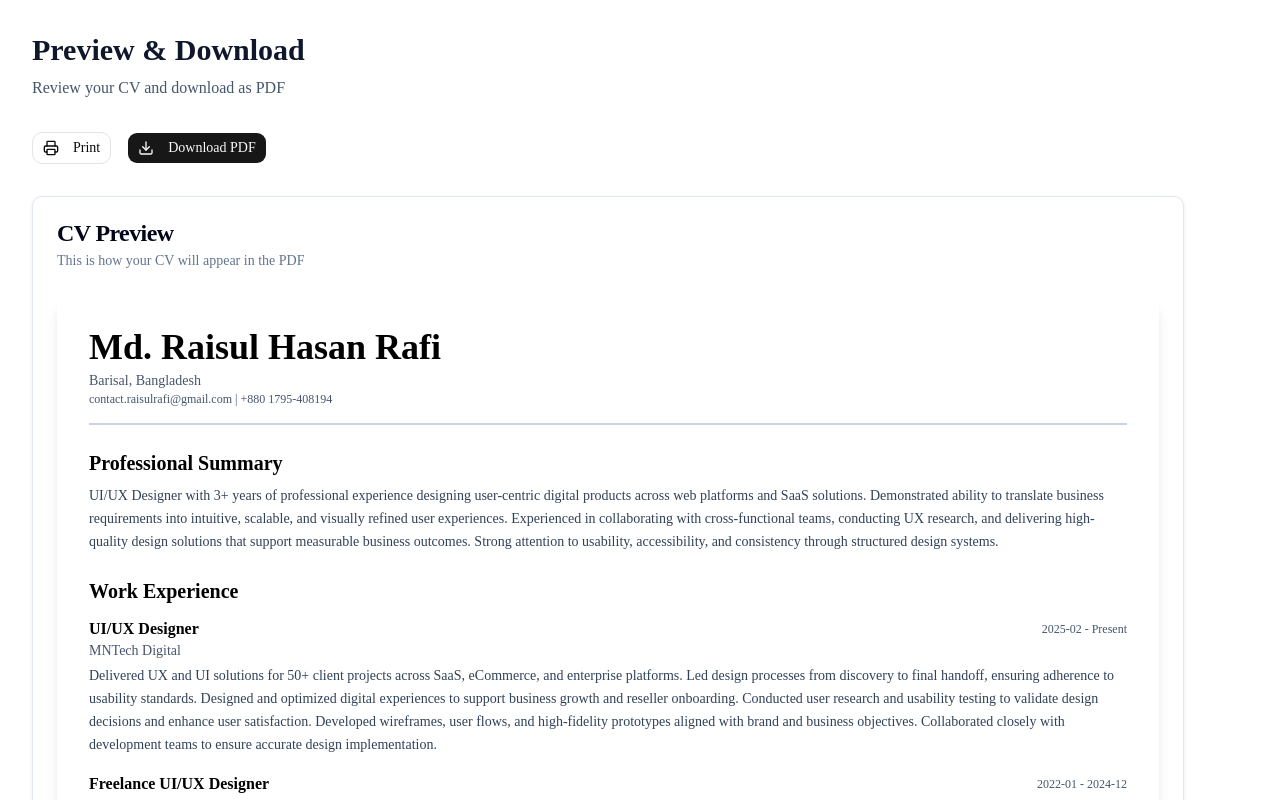
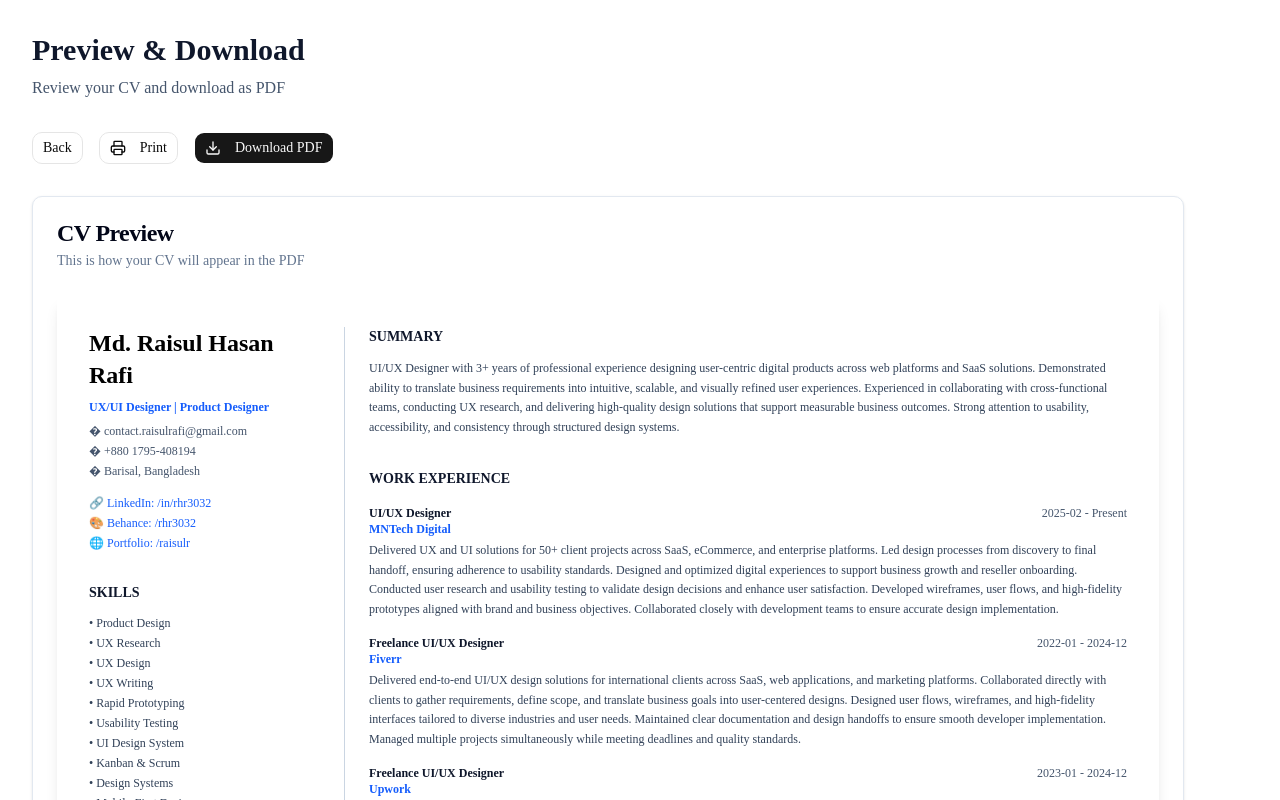
Before and after one commit to rhr3032/resumer, a Next.js app: page /dashboard/preview in a window 1280 px wide. Built offline with nearby package versions, Linux system fonts and the light colour scheme.

Commit message:
feat: add professional title field to CV data and update Edit and Preview pages

```diff
--- a/app/dashboard/edit/page.tsx
+++ b/app/dashboard/edit/page.tsx
@@ -277,6 +277,17 @@ export default function EditPage() {
                   value={cvData.personalInfo.lastName}
                   onChange={(e) =>
                     handlePersonalInfoChange("lastName", e.target.value)
+                  }
+                />
+              </div>
+              <div className="col-span-2 space-y-2">
+                <Label htmlFor="title">Professional Title</Label>
+                <Input
+                  id="title"
+                  placeholder="e.g., UX/UI Designer | Product Designer"
+                  value={cvData.personalInfo.title || ""}
+                  onChange={(e) =>
+                    handlePersonalInfoChange("title", e.target.value)
                   }
                 />
               </div>
@@ -808,9 +819,6 @@ export default function EditPage() {
 
       {/* Action Buttons */}
       <div className="flex gap-4 sticky bottom-0 bg-slate-50 dark:bg-slate-900 p-4 rounded-lg">
-        <Button variant="outline" onClick={() => window.history.back()}>
-          Back
-        </Button>
         <Button className="flex-1" onClick={handleContinue}>
           Continue to Template Selection
         </Button>
--- a/app/dashboard/preview/page.tsx
+++ b/app/dashboard/preview/page.tsx
@@ -16,23 +16,113 @@ import { Download, Printer } from "lucide-react"
 
 function CVPreview({ data }: { data: any }) {
   return (
-    <div className="space-y-6 bg-white p-8 text-black">
-      {/* Header */}
-      <div className="border-b-2 border-slate-300 pb-4">
-        <h1 className="text-4xl font-bold">
+    <div className="flex bg-white p-8 text-black" style={{ minHeight: "100vh" }}>
+      {/* Left Sidebar */}
+      <div className="w-64 border-r border-slate-300 pr-6 space-y-8">
+        {/* Profile Header */}
+        <div className="space-y-2 mb-8">
+          <h1 className="text-2xl font-bold">
             {data.personalInfo.firstName} {data.personalInfo.lastName}
           </h1>
-        <p className="mt-1 text-sm text-slate-600">{data.personalInfo.location}</p>
-        <p className="text-xs text-slate-600">
-          {data.personalInfo.email} | {data.personalInfo.phone}
+          <p className="text-xs text-blue-600 font-semibold">
+            {data.personalInfo.title || "Professional"}
           </p>
+          <div className="text-xs space-y-1 text-slate-600">
+            <p>� {data.personalInfo.email}</p>
+            <p>� {data.personalInfo.phone}</p>
+            <p>� {data.personalInfo.location}</p>
+          </div>
+          <div className="text-xs space-y-1 text-blue-600 pt-2">
+            {data.personalInfo.socialLinks?.linkedin && (
+              <p>🔗 LinkedIn: {data.personalInfo.socialLinks.linkedin}</p>
+            )}
+            {data.personalInfo.socialLinks?.behance && (
+              <p>🎨 Behance: {data.personalInfo.socialLinks.behance}</p>
+            )}
+            {data.personalInfo.socialLinks?.portfolio && (
+              <p>🌐 Portfolio: {data.personalInfo.socialLinks.portfolio}</p>
+            )}
+          </div>
         </div>
 
+        {/* Skills */}
+        {data.skills && data.skills.length > 0 && (
+          <div>
+            <h3 className="text-sm font-bold mb-3 text-slate-900 uppercase">Skills</h3>
+            <div className="space-y-1">
+              {data.skills.map((skill: string, idx: number) => (
+                <p key={idx} className="text-xs text-slate-700">
+                  • {skill}
+                </p>
+              ))}
+            </div>
+          </div>
+        )}
+
+        {/* Languages */}
+        {data.languages && data.languages.length > 0 && (
+          <div>
+            <h3 className="text-sm font-bold mb-3 text-slate-900 uppercase">Languages</h3>
+            <div className="space-y-1">
+              {data.languages.map((lang: string, idx: number) => (
+                <p key={idx} className="text-xs text-slate-700">
+                  • {lang}
+                </p>
+              ))}
+            </div>
+          </div>
+        )}
+
+        {/* Design Tools */}
+        {data.designTools && data.designTools.length > 0 && (
+          <div>
+            <h3 className="text-sm font-bold mb-3 text-slate-900 uppercase">Design Tools</h3>
+            <div className="space-y-1">
+              {data.designTools.map((tool: string, idx: number) => (
+                <p key={idx} className="text-xs text-slate-700">
+                  • {tool}
+                </p>
+              ))}
+            </div>
+          </div>
+        )}
+
+        {/* Development Tools */}
+        {data.developmentTools && data.developmentTools.length > 0 && (
+          <div>
+            <h3 className="text-sm font-bold mb-3 text-slate-900 uppercase">Dev Tools</h3>
+            <div className="space-y-1">
+              {data.developmentTools.map((tool: string, idx: number) => (
+                <p key={idx} className="text-xs text-slate-700">
+                  • {tool}
+                </p>
+              ))}
+            </div>
+          </div>
+        )}
+
+        {/* Interests */}
+        {data.interests && data.interests.length > 0 && (
+          <div>
+            <h3 className="text-sm font-bold mb-3 text-slate-900 uppercase">Interests</h3>
+            <div className="space-y-1">
+              {data.interests.map((interest: string, idx: number) => (
+                <p key={idx} className="text-xs text-slate-700">
+                  • {interest}
+                </p>
+              ))}
+            </div>
+          </div>
+        )}
+      </div>
+
+      {/* Main Content */}
+      <div className="flex-1 pl-6 space-y-8">
         {/* Professional Summary */}
         {data.personalInfo.summary && (
           <div>
-          <h2 className="mb-2 text-xl font-bold">Professional Summary</h2>
-          <p className="text-sm leading-relaxed text-slate-700">
+            <h2 className="text-sm font-bold mb-3 text-slate-900 uppercase">Summary</h2>
+            <p className="text-xs leading-relaxed text-slate-700">
               {data.personalInfo.summary}
             </p>
           </div>
@@ -41,18 +131,18 @@ function CVPreview({ data }: { data: any }) {
         {/* Experience */}
         {data.experience.length > 0 && (
           <div>
-          <h2 className="mb-3 text-xl font-bold">Work Experience</h2>
+            <h2 className="text-sm font-bold mb-4 text-slate-900 uppercase">Work Experience</h2>
             <div className="space-y-4">
               {data.experience.map((exp: any) => (
                 <div key={exp.id}>
-                <div className="flex items-center justify-between">
-                  <h3 className="font-semibold">{exp.position}</h3>
+                  <div className="flex items-baseline justify-between">
+                    <h3 className="text-xs font-bold text-slate-900">{exp.position}</h3>
                     <span className="text-xs text-slate-600">
                       {exp.startDate} - {exp.endDate}
                     </span>
                   </div>
-                <p className="text-sm text-slate-600">{exp.company}</p>
-                <p className="mt-1 text-sm leading-relaxed text-slate-700">
+                  <p className="text-xs text-blue-600 font-semibold">{exp.company}</p>
+                  <p className="text-xs leading-relaxed text-slate-700 mt-1">
                     {exp.description}
                   </p>
                 </div>
@@ -64,46 +154,40 @@ function CVPreview({ data }: { data: any }) {
         {/* Education */}
         {data.education.length > 0 && (
           <div>
-          <h2 className="mb-3 text-xl font-bold">Education</h2>
+            <h2 className="text-sm font-bold mb-4 text-slate-900 uppercase">Education</h2>
             <div className="space-y-3">
               {data.education.map((edu: any) => (
                 <div key={edu.id}>
-                <div className="flex items-center justify-between">
-                  <h3 className="font-semibold">{edu.degree}</h3>
+                  <div className="flex items-baseline justify-between">
+                    <h3 className="text-xs font-bold text-slate-900">{edu.degree}</h3>
                     <span className="text-xs text-slate-600">{edu.year}</span>
                   </div>
-                <p className="text-sm text-slate-600">{edu.institution}</p>
-                <p className="text-sm text-slate-600">{edu.field}</p>
+                  <p className="text-xs text-blue-600 font-semibold">{edu.institution}</p>
+                  <p className="text-xs text-slate-600">{edu.field}</p>
                 </div>
               ))}
             </div>
           </div>
         )}
 
-      {/* Skills */}
-      {data.skills.length > 0 && (
+        {/* Projects */}
+        {data.projects && data.projects.length > 0 && (
           <div>
-          <h2 className="mb-2 text-xl font-bold">Skills</h2>
-          <div className="flex flex-wrap gap-2">
-            {data.skills.map((skill: string, idx: number) => (
-              <span
-                key={idx}
-                className="rounded bg-slate-100 px-3 py-1 text-xs font-medium text-slate-700"
-              >
-                {skill}
-              </span>
+            <h2 className="text-sm font-bold mb-4 text-slate-900 uppercase">Projects</h2>
+            <div className="space-y-3">
+              {data.projects.map((proj: any) => (
+                <div key={proj.id}>
+                  <h3 className="text-xs font-bold text-slate-900">{proj.title}</h3>
+                  <p className="text-xs text-slate-700">{proj.description}</p>
+                  {proj.tools && (
+                    <p className="text-xs text-slate-600 mt-1">Tools: {proj.tools}</p>
+                  )}
+                </div>
               ))}
             </div>
           </div>
         )}
-
-      {/* Languages */}
-      {data.languages.length > 0 && (
-        <div>
-          <h2 className="mb-2 text-xl font-bold">Languages</h2>
-          <p className="text-sm text-slate-700">{data.languages.join(", ")}</p>
       </div>
-      )}
     </div>
   )
 }
@@ -180,6 +264,9 @@ export default function PreviewPage() {
 
       {/* Action Buttons */}
       <div className="flex gap-4">
+        <Button variant="outline" onClick={() => window.history.back()}>
+          Back
+        </Button>
         <Button variant="outline" onClick={handlePrint}>
           <Printer className="mr-2 h-4 w-4" />
           Print
@@ -207,41 +294,6 @@ export default function PreviewPage() {
           </div>
         </CardContent>
       </Card>
-
-      {/* Additional Options */}
-      <Card>
-        <CardHeader>
-          <CardTitle>Download Options</CardTitle>
-          <CardDescription>
-            Choose how you want to save your CV
-          </CardDescription>
-        </CardHeader>
-        <CardContent className="space-y-4">
-          <Button
-            className="w-full"
-            onClick={generatePDF}
-            variant="default"
-          >
-            <Download className="mr-2 h-4 w-4" />
-            Download as PDF
-          </Button>
-
-          <div className="rounded-lg border border-blue-200 bg-blue-50 p-4 dark:border-blue-800 dark:bg-blue-950">
-            <p className="text-sm text-blue-900 dark:text-blue-100">
-              ✓ Your CV has been successfully generated in Swiss format
-            </p>
-            <p className="text-xs mt-1 text-blue-800 dark:text-blue-200">
-              The PDF is ready to download and share with employers
-            </p>
-          </div>
-        </CardContent>
-      </Card>
-
-      <div className="flex gap-4">
-        <Button variant="outline" onClick={() => window.history.back()}>
-          Back
-        </Button>
-      </div>
     </div>
   )
 }
--- a/lib/demo-data.ts
+++ b/lib/demo-data.ts
@@ -28,6 +28,7 @@ export interface CVData {
   personalInfo: {
     firstName: string
     lastName: string
+    title: string
     email: string
     phone: string
     location: string
@@ -53,6 +54,7 @@ export const DEMO_CV_DATA: CVData = {
   personalInfo: {
     firstName: "Md. Raisul Hasan",
     lastName: "Rafi",
+    title: "UX/UI Designer | Product Designer",
     email: "contact.raisulrafi@gmail.com",
     phone: "+880 1795-408194",
     location: "Barisal, Bangladesh",
```
Lines whose indentation alone changed are shown as unchanged.
